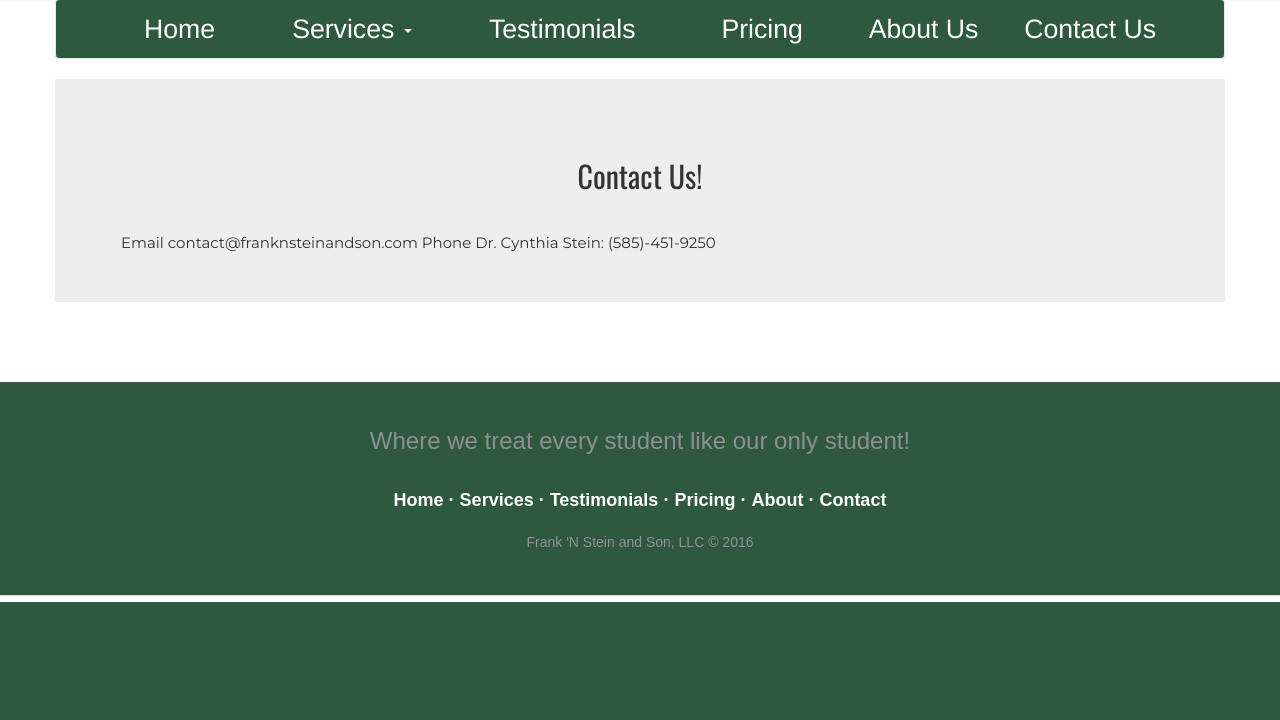
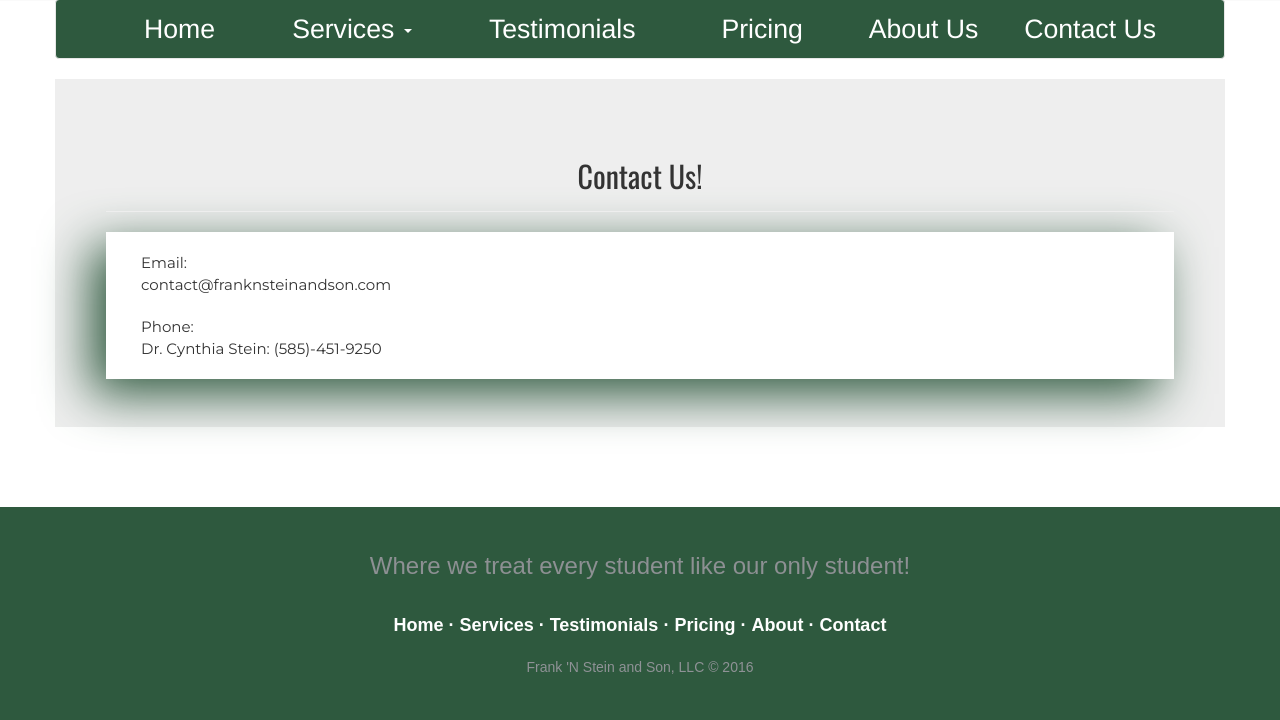
Before and after one commit to sfp8216/ffsweb, a PHP site: page /contact.php in a window 1280 px wide. Shown: the part 198-918 px from the top of the page. Before the commit the page ends 800 px from the top, so only its background shows below. Run offline with PHP 8.4, Linux system fonts and the light colour scheme.

Commit message:
Add styles to contact

```diff
--- a/contact.php
+++ b/contact.php
@@ -5,10 +5,18 @@
 <div class="row">
 <div class="col-md-12 text-center title-head page-header"><h2>Contact Us!</h2></div>
 </div>
-Email
+<div class='row content'>
+<div class='col-md-6'>
+Email:<br/>
 contact@franknsteinandson.com
-Phone
+<br/><br/>
+Phone:<br/>
 Dr. Cynthia Stein: (585)-451-9250
+</div>
+<div class='col-md-6'>
+<img src=""/>
+</div>
+</div>
 <?php
 footer("","");
 ?>
```
